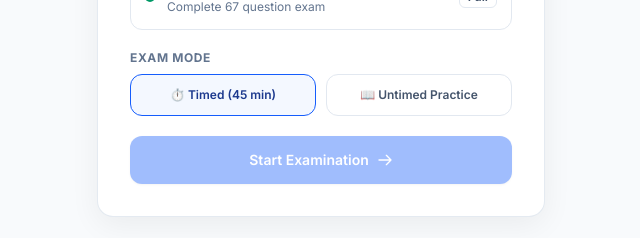
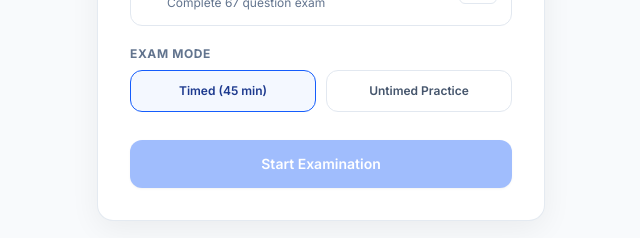
Before and after one commit to amad-IO/inggrisStudent, a Next.js app: page / in a window 1280 px wide. Shown: the part 528-766 px from the top of the page, without its empty margins (319-959 px from the left). Built offline with nearby package versions, Linux system fonts and the light colour scheme.

Commit message:
fix(ui): remove icons from exam mode buttons and arrows from buttons

```diff
--- a/src/app/page.tsx
+++ b/src/app/page.tsx
@@ -214,7 +214,7 @@ export default function Home() {
                       : "border-slate-200 hover:border-slate-300 bg-white text-slate-600"
                   }`}
                 >
-                  ⏱️ Timed (45 min)
+                  Timed (45 min)
                 </button>
                 <button
                   type="button"
@@ -225,7 +225,7 @@ export default function Home() {
                       : "border-slate-200 hover:border-slate-300 bg-white text-slate-600"
                   }`}
                 >
-                  📖 Untimed Practice
+                  Untimed Practice
                 </button>
               </div>
             </div>
@@ -234,12 +234,9 @@ export default function Home() {
               type="button"
               disabled={!name.trim()}
               onClick={() => setStarted(true)}
-              className="w-full mt-2 py-3.5 px-4 rounded-xl bg-blue-600 hover:bg-blue-700 text-white font-semibold text-sm transition-all duration-150 shadow-sm disabled:opacity-40 disabled:cursor-not-allowed flex items-center justify-center gap-2"
+              className="w-full mt-2 py-3.5 px-4 rounded-xl bg-blue-600 hover:bg-blue-700 text-white font-semibold text-sm transition-all duration-150 shadow-sm disabled:opacity-40 disabled:cursor-not-allowed text-center"
             >
-              <span>Start Examination</span>
-              <svg className="w-4 h-4" fill="none" stroke="currentColor" viewBox="0 0 24 24">
-                <path strokeLinecap="round" strokeLinejoin="round" strokeWidth="2" d="M14 5l7 7m0 0l-7 7m7-7H3" />
-              </svg>
+              Start Examination
             </button>
           </div>
         </div>
@@ -684,12 +681,9 @@ function QuizUI({
             type="button"
             disabled={currentIndex === 0}
             onClick={() => setCurrentIndex((prev) => prev - 1)}
-            className="inline-flex items-center gap-2 px-4 sm:px-5 py-2.5 rounded-xl border border-slate-200 text-slate-700 font-medium text-xs sm:text-sm hover:bg-slate-50 hover:border-slate-300 disabled:opacity-30 disabled:cursor-not-allowed transition-all"
+            className="inline-flex items-center justify-center px-5 py-2.5 rounded-xl border border-slate-200 text-slate-700 font-medium text-xs sm:text-sm hover:bg-slate-50 hover:border-slate-300 disabled:opacity-30 disabled:cursor-not-allowed transition-all"
           >
-            <svg className="w-4 h-4" fill="none" stroke="currentColor" viewBox="0 0 24 24">
-              <path strokeLinecap="round" strokeLinejoin="round" strokeWidth="2" d="M15 19l-7-7 7-7" />
-            </svg>
-            <span>Previous</span>
+            Previous
           </button>
 
           {/* Middle Progress Summary */}
@@ -707,23 +701,17 @@ function QuizUI({
             <button
               type="button"
               onClick={() => setCurrentIndex((prev) => prev + 1)}
-              className="inline-flex items-center gap-2 px-5 sm:px-6 py-2.5 rounded-xl bg-blue-600 hover:bg-blue-700 text-white font-semibold text-xs sm:text-sm transition-all shadow-xs"
+              className="inline-flex items-center justify-center px-6 py-2.5 rounded-xl bg-blue-600 hover:bg-blue-700 text-white font-semibold text-xs sm:text-sm transition-all shadow-xs"
             >
-              <span>Next</span>
-              <svg className="w-4 h-4" fill="none" stroke="currentColor" viewBox="0 0 24 24">
-                <path strokeLinecap="round" strokeLinejoin="round" strokeWidth="2" d="M9 5l7 7-7 7" />
-              </svg>
+              Next
             </button>
           ) : (
             <button
               type="button"
               onClick={() => setShowConfirmSubmit(true)}
-              className="inline-flex items-center gap-2 px-5 sm:px-6 py-2.5 rounded-xl bg-emerald-600 hover:bg-emerald-700 text-white font-semibold text-xs sm:text-sm transition-all shadow-xs"
+              className="inline-flex items-center justify-center px-6 py-2.5 rounded-xl bg-emerald-600 hover:bg-emerald-700 text-white font-semibold text-xs sm:text-sm transition-all shadow-xs"
             >
-              <span>Submit Exam</span>
-              <svg className="w-4 h-4" fill="none" stroke="currentColor" viewBox="0 0 24 24">
-                <path strokeLinecap="round" strokeLinejoin="round" strokeWidth="2" d="M5 13l4 4L19 7" />
-              </svg>
+              Submit Exam
             </button>
           )}
         </div>
@@ -892,7 +880,7 @@ function ResultView({ result, onRestart }: { result: ExamResult; onRestart: () =
                 onClick={() => setReviewMode(false)}
                 className="px-3 py-1.5 rounded-lg border border-slate-200 text-slate-600 text-xs font-semibold hover:bg-slate-50 transition-colors"
               >
-                ← Back to Summary
+                Back to Summary
               </button>
               <span className="text-xs sm:text-sm font-bold text-slate-900">
                 Review: Question {reviewIndex + 1} of {result.questions.length}
@@ -1008,7 +996,7 @@ function ResultView({ result, onRestart }: { result: ExamResult; onRestart: () =
               onClick={() => setReviewIndex((p) => p - 1)}
               className="px-4 py-2 rounded-xl border border-slate-200 text-xs font-semibold text-slate-700 hover:bg-slate-50 disabled:opacity-30 disabled:cursor-not-allowed"
             >
-              ← Previous
+              Previous
             </button>
             <span className="text-xs text-slate-500 font-medium">
               {reviewIndex + 1} / {result.questions.length}
@@ -1019,7 +1007,7 @@ function ResultView({ result, onRestart }: { result: ExamResult; onRestart: () =
               onClick={() => setReviewIndex((p) => p + 1)}
               className="px-4 py-2 rounded-xl border border-slate-200 text-xs font-semibold text-slate-700 hover:bg-slate-50 disabled:opacity-30 disabled:cursor-not-allowed"
             >
-              Next →
+              Next
             </button>
           </div>
         </div>
```
